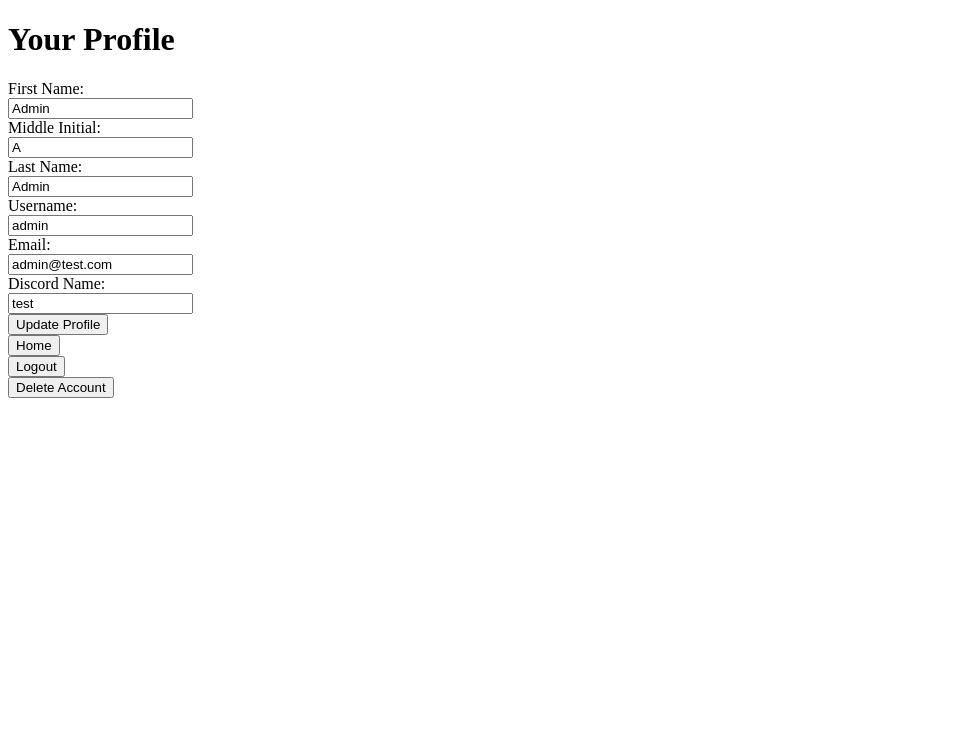
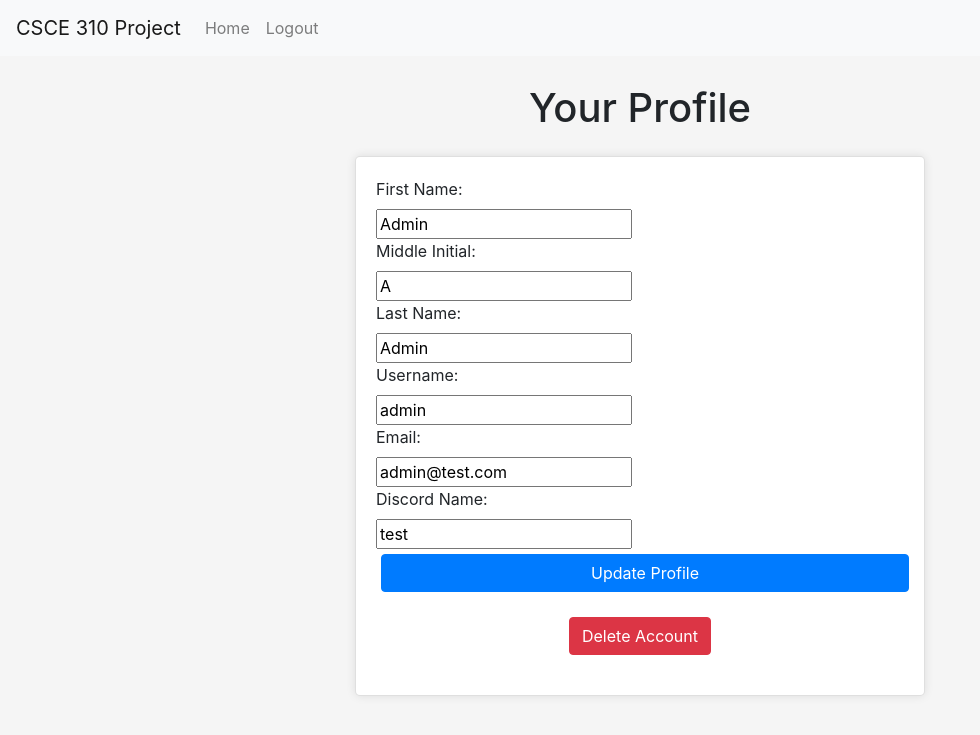
Before and after one commit to freddypadronscarton/CSCE310_Project, a Flask app: page /profile in a window 1280 px wide. Shown: the top 735 px of the page, without its empty margins (0-980 px from the left). Run offline with Flask 3, Linux system fonts and the light colour scheme; a user stored in the database is signed in; data comes from the database, SQL or seed files in the repository; some libraries are stand-ins or nearby versions.

Commit message:
Styled profile, added profile.css

```diff
--- /dev/null
+++ b/flaskapp/static/profile.css
@@ -0,0 +1,86 @@
+body {
+    background-color: #f5f5f5;
+    padding-top: 60px;
+}
+
+.container {
+    max-width: 600px;
+    margin: auto;
+}
+
+.card {
+    background: #fff;
+    border-radius: 5px;
+    box-shadow: 0 0 10px rgba(0,0,0,0.1);
+    margin-bottom: 20px;
+}
+
+.card-body {
+    padding: 20px;
+}
+
+.alert {
+    border-radius: 5px;
+    margin-bottom: 20px;
+}
+
+.form-group {
+    margin-bottom: 15px;
+}
+
+.form-group label {
+    display: block;
+    margin-bottom: .5rem;
+}
+
+.form-group input[type="text"],
+.form-group input[type="email"],
+.form-group input[type="tel"],
+.form-group input[type="number"],
+.form-group select,
+.form-group input[type="date"],
+.form-group input[type="submit"] {
+    width: 100%;
+    padding: .375rem .75rem;
+    border: 1px solid #ced4da;
+    border-radius: .25rem;
+}
+
+.form-group input[type="submit"] {
+    background-color: #007bff;
+    color: white;
+    border-color: #007bff;
+}
+
+.btn-custom {
+    padding: .375rem .75rem;
+    border-radius: .25rem;
+    margin: 5px;
+    box-shadow: none;
+    border: 1px solid transparent;
+}
+
+.btn-info {
+    background-color: #17a2b8;
+    border-color: #17a2b8;
+}
+
+.btn-secondary {
+    background-color: #6c757d;
+    border-color: #6c757d;
+}
+
+.btn-danger {
+    background-color: #dc3545;
+    border-color: #dc3545;
+}
+
+.btn-custom:hover {
+    box-shadow: 0 2px 5px rgba(0,0,0,0.2);
+}
+
+@media (max-width: 768px) {
+    .container {
+        padding: 15px;
+    }
+}
--- a/flaskapp/templates/Profile.html
+++ b/flaskapp/templates/Profile.html
@@ -2,8 +2,31 @@
 <html>
 <head>
     <title>Edit Profile</title>
+    <link rel="stylesheet" href="https://stackpath.bootstrapcdn.com/bootstrap/4.3.1/css/bootstrap.min.css">
+    <link rel="stylesheet" href="../static/profile.css">
 </head>
 <body>
+    <!-- Navigation Bar -->
+    <nav class="navbar navbar-expand-lg navbar-light bg-light fixed-top">
+        <a class="navbar-brand" href="#">CSCE 310 Project</a>
+        <button class="navbar-toggler" type="button" data-toggle="collapse" data-target="#navbarNav" aria-controls="navbarNav" aria-expanded="false" aria-label="Toggle navigation">
+            <span class="navbar-toggler-icon"></span>
+        </button>
+        <div class="collapse navbar-collapse" id="navbarNav">
+            <ul class="navbar-nav">
+                <li class="nav-item">
+                    <a class="nav-link" href="/home">Home</a>
+                </li>
+
+                <li class="nav-item">
+                    <a class="nav-link" href="/logout">Logout</a>
+                </li>
+            </ul>
+        </div>
+    </nav>
+    <!--End of Navigation Bar -->
+
+    <div class="container">
         <!-- Flash Messages -->
         {% with messages = get_flashed_messages(with_categories=true) %}
             {% if messages %}
@@ -12,8 +35,12 @@
                 {% endfor %}
             {% endif %}
         {% endwith %}
-    <h1>Your Profile</h1>
+        <h1 class="text-center my-4">Your Profile</h1>
 
+        <div class="card">
+            <div class="card-body">
+                <form method="POST" onsubmit="return validateForm()" id="updateProfileForm" data-userType="{{ user.user_type }}">
+                    <!-- Fields will go here -->
                     <form method="POST" onsubmit="return validateForm()" id="updateProfileForm" data-userType="{{user.user_type}}">
                         <label for="first_name">First Name:</label><br>
                         <input type="text" id="first_name" name="first_name" value="{{ user.first_name }}"><br>
@@ -79,19 +106,20 @@
                         </select><br>
                         {% endif %}
 
-        <input type="submit" value="Update Profile">
+                        <div class="form-group text-center">
+                            <input type="submit" value="Update Profile" class="btn btn-custom btn-primary">
+                        </div>
                     </form>
 
-    <form action="{{ url_for('home') }}" method="post">
-        <button type="submit">Home</button>
+                    <div class="form-group text-center">
+                        <button onclick="deleteUser({{user.uin}})" class="btn btn-custom btn-danger">Delete Account</button>
+                    </div>
+
                 </form>
+            </div>
+        </div>
 
-    <form action="{{ url_for('logout') }}" method="post">
-        <button type="submit">Logout</button>
-    </form>
-
-    <button onclick="deleteUser({{user.uin}})">Delete Account</button>
-
+    </div>
     <script>
         // JavaScript for phone number formatting
         function setupPhoneNumberFormatting() {
--- a/flaskapp/templates/admin/admin_home.html
+++ b/flaskapp/templates/admin/admin_home.html
@@ -7,7 +7,6 @@
     <link rel="stylesheet" href="../static/admin_home.css">
     <link rel="stylesheet" href="https://stackpath.bootstrapcdn.com/bootstrap/4.3.1/css/bootstrap.min.css">
     <script src="https://code.jquery.com/jquery-3.6.0.min.js"></script>
-    <script src="https://code.jquery.com/jquery-3.3.1.slim.min.js"></script>
     <script src="https://cdnjs.cloudflare.com/ajax/libs/popper.js/1.14.7/umd/popper.min.js"></script>
     <script src="https://stackpath.bootstrapcdn.com/bootstrap/4.3.1/js/bootstrap.min.js"></script>
 </head>
```
Also changed, not shown: flaskapp/static/admin_home.css (+90 -12 lines), flaskapp/templates/admin/changeUserTypeForm.html (+15 -3 lines). Lines whose indentation alone changed are shown as unchanged.
